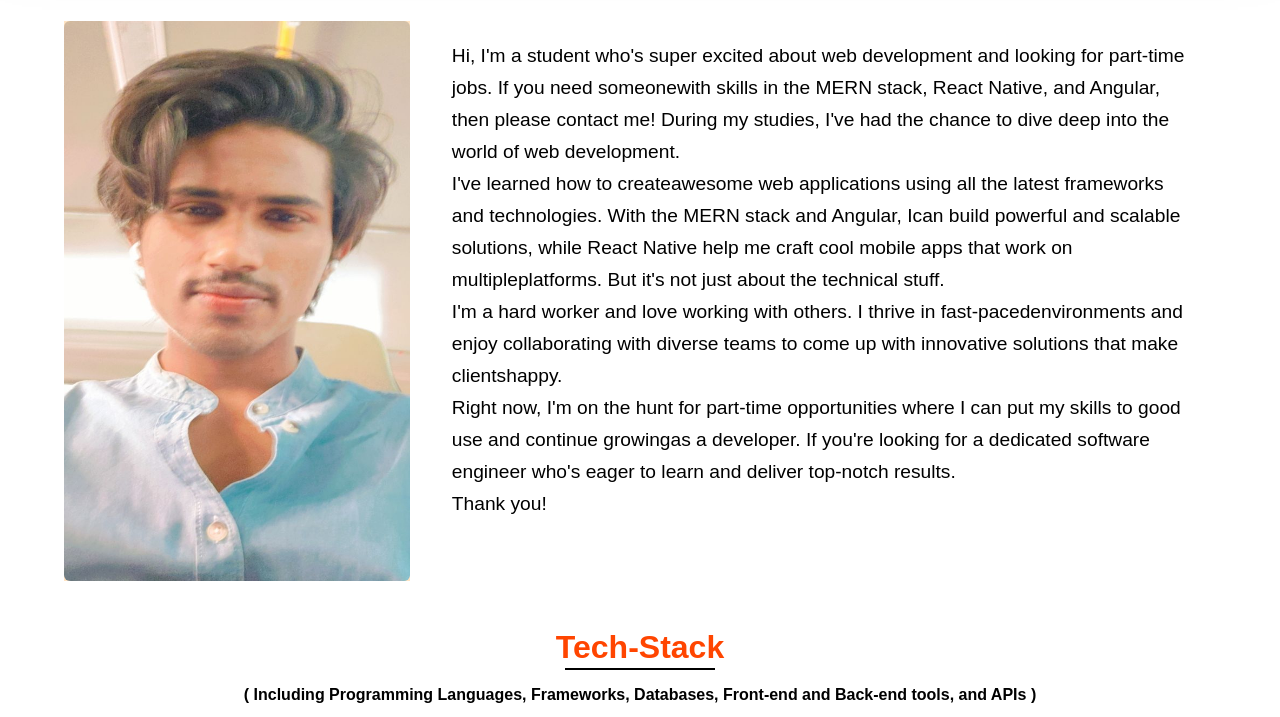
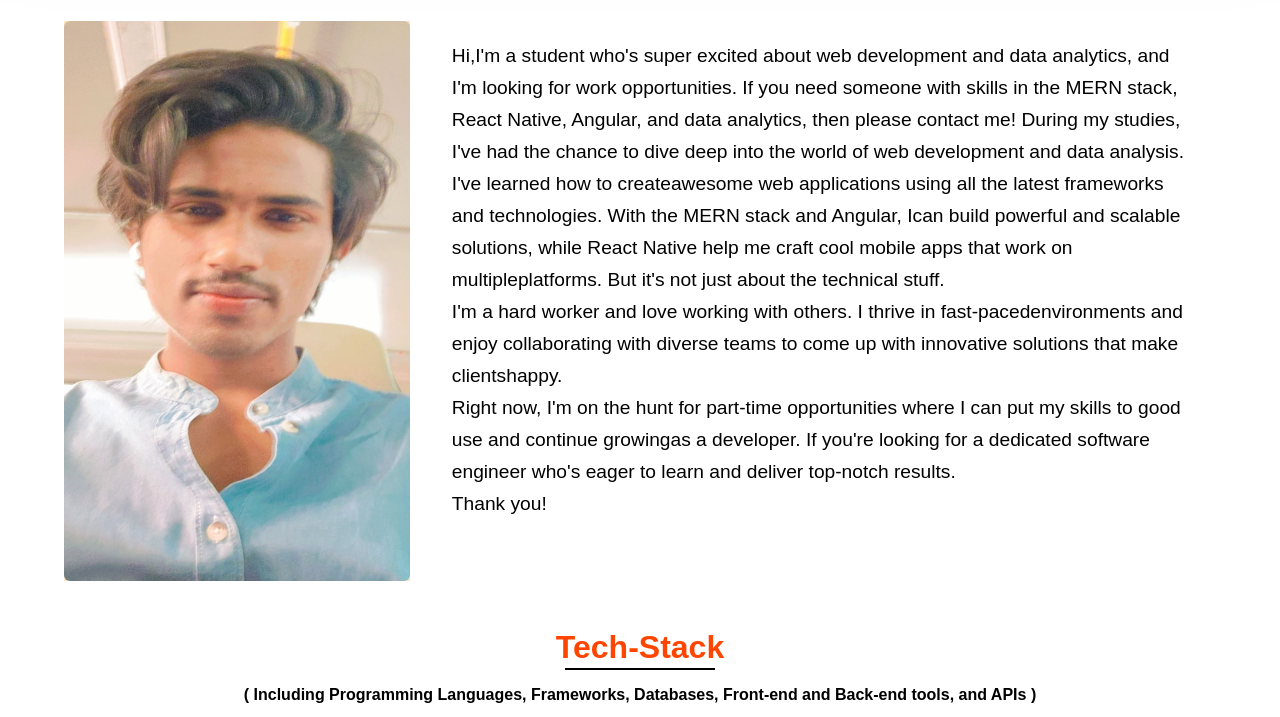
Before and after one commit to Harshithb2r/Harshith-Portfolio, a plain HTML site: page index.html in a window 1280 px wide. Shown: the part 596-1313 px from the top of the page. Drawn offline with nearby package versions, Linux system fonts and the light colour scheme.

Commit message:
Update index.html

```diff
--- a/index.html
+++ b/index.html
@@ -55,9 +55,7 @@
                 <img src="./img/pp.jpg" alt="">
             </div>
             <div class="right">
-                <p>Hi, I'm a student who's super excited about web development and looking for part-time jobs. If you
-                    need someonewith skills in the MERN stack, React Native, and Angular, then please contact me! During
-                    my studies, I've had the chance to dive deep into the world of web development.<br /> I've learned
+                <p>Hi,I'm a student who's super excited about web development and data analytics, and I'm looking for work opportunities. If you need someone with skills in the MERN stack, React Native, Angular, and data analytics, then please contact me! During my studies, I've had the chance to dive deep into the world of web development and data analysis.<br /> I've learned
                     how to
                     createawesome web applications using all the latest frameworks and technologies. With the MERN stack
                     and Angular, Ican build powerful and scalable solutions, while React Native help me craft cool
```
